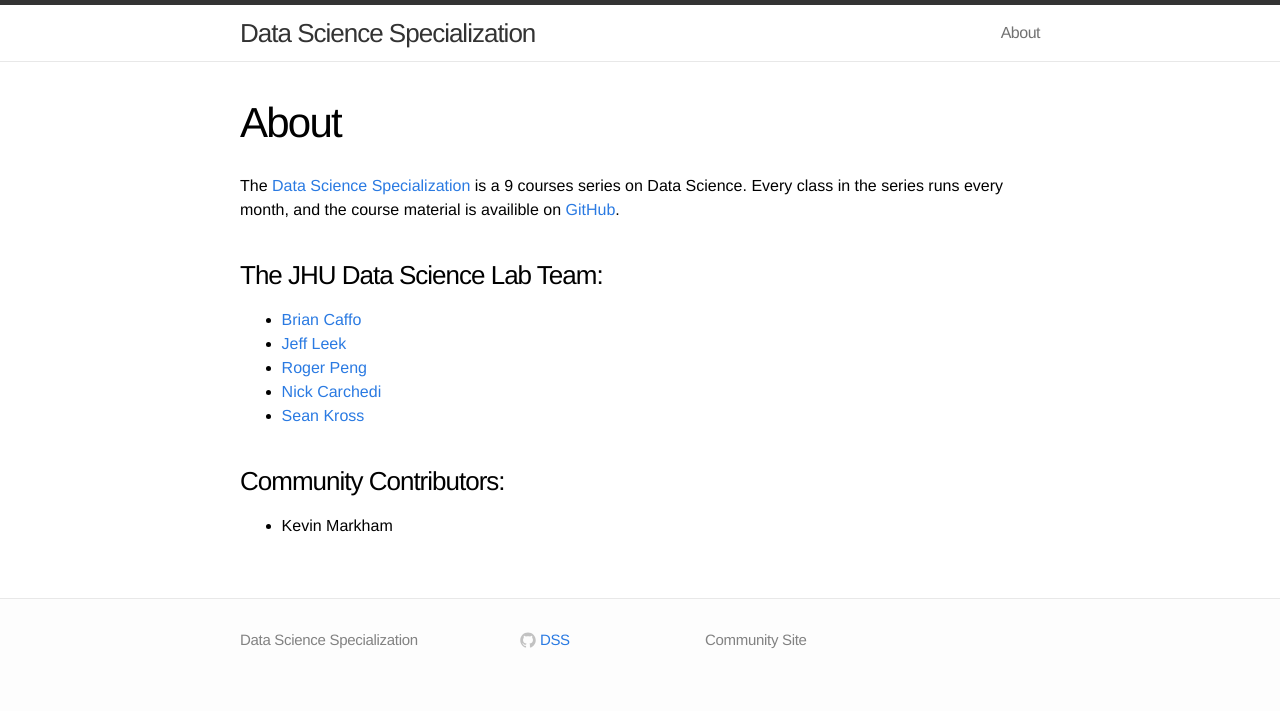
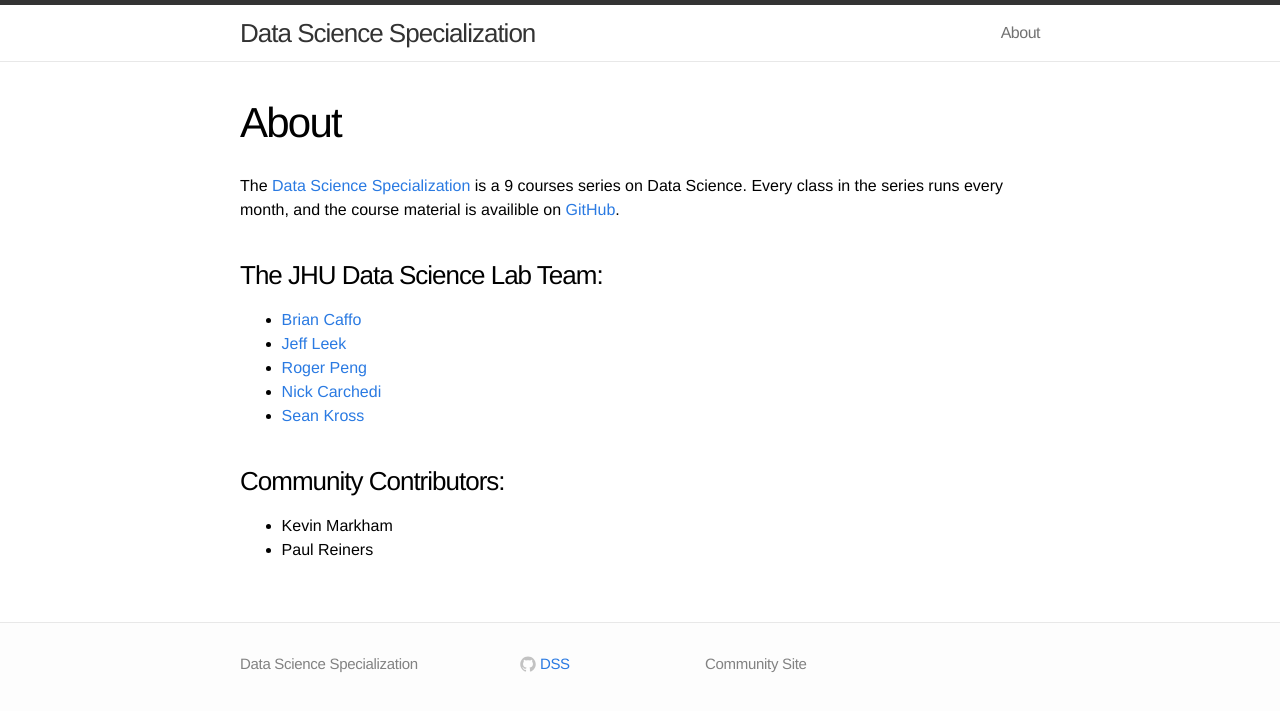
Before and after one commit to DataScienceSpecialization/DataScienceSpecialization.github.io, a Jekyll site: the page built from about.md, in a window 1280 px wide. Shown: the top 711 px of the page. Built offline with Jekyll 4.4.1, drawn with Linux system fonts in a browser that asks for light colours.

Commit message:
Update about.md

```diff
--- a/about.md
+++ b/about.md
@@ -17,3 +17,4 @@
 ### Community Contributors:
 
 - Kevin Markham
+- Paul Reiners
```
